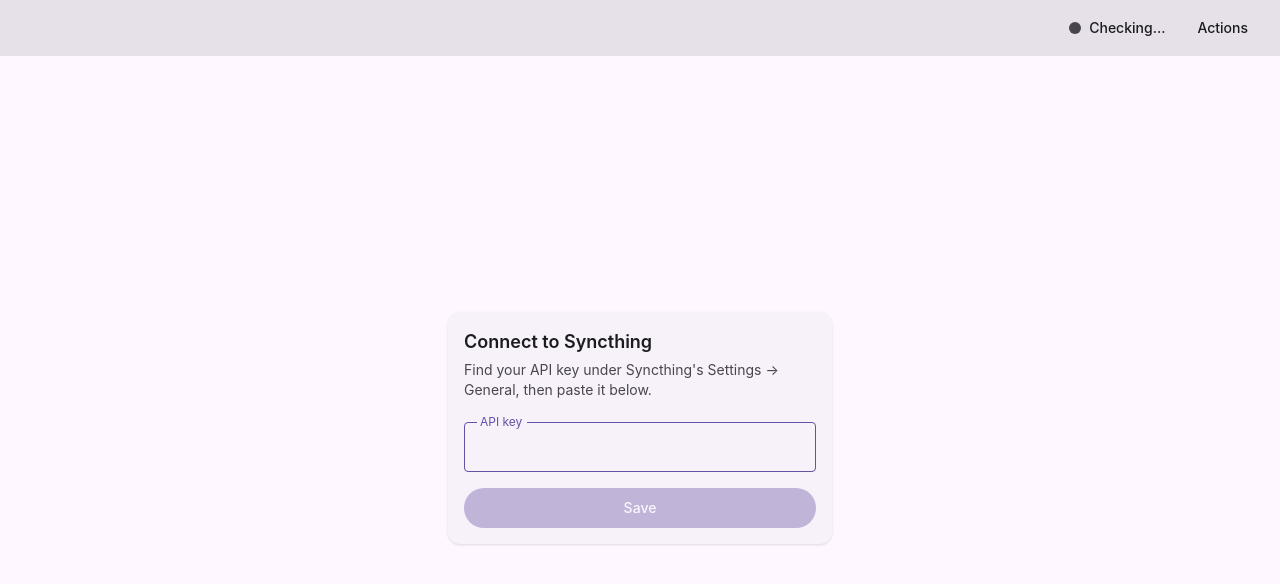
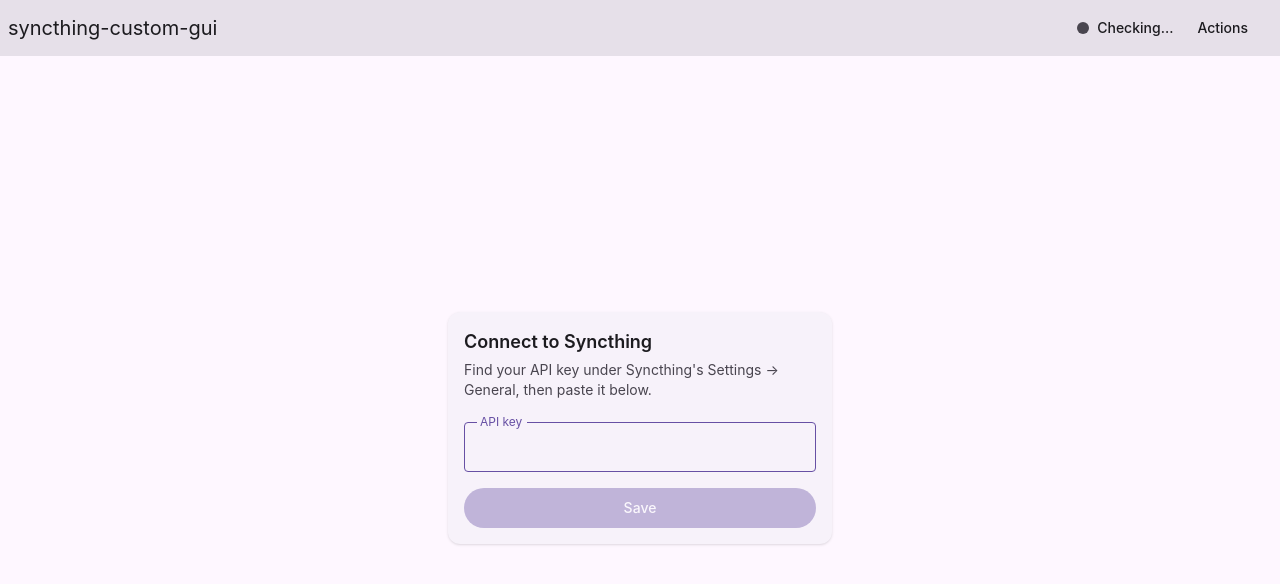
Before and after one commit to ArmandBernard/syncthing-custom-gui, a React (Vite) app: page / in a window 1280 px wide. Shown: the top 584 px of the page. Built offline with nearby package versions, Linux system fonts and the light colour scheme.

Commit message:
Add the title of the application

```diff
--- a/src/components/Header.tsx
+++ b/src/components/Header.tsx
@@ -3,9 +3,12 @@
 
 export function Header() {
   return (
-    <header className="flex justify-end p-2 gap-2 bg-surface-container-highest">
-      <StatusIndicator />
-      <AppMenu />
+    <header className="flex justify-between p-2 gap-2 bg-surface-container-highest">
+      <div className="text-xl flex items-center">syncthing-custom-gui</div>
+      <div className="flex">
+        <StatusIndicator />
+        <AppMenu />
+      </div>
     </header>
   )
 }
```
